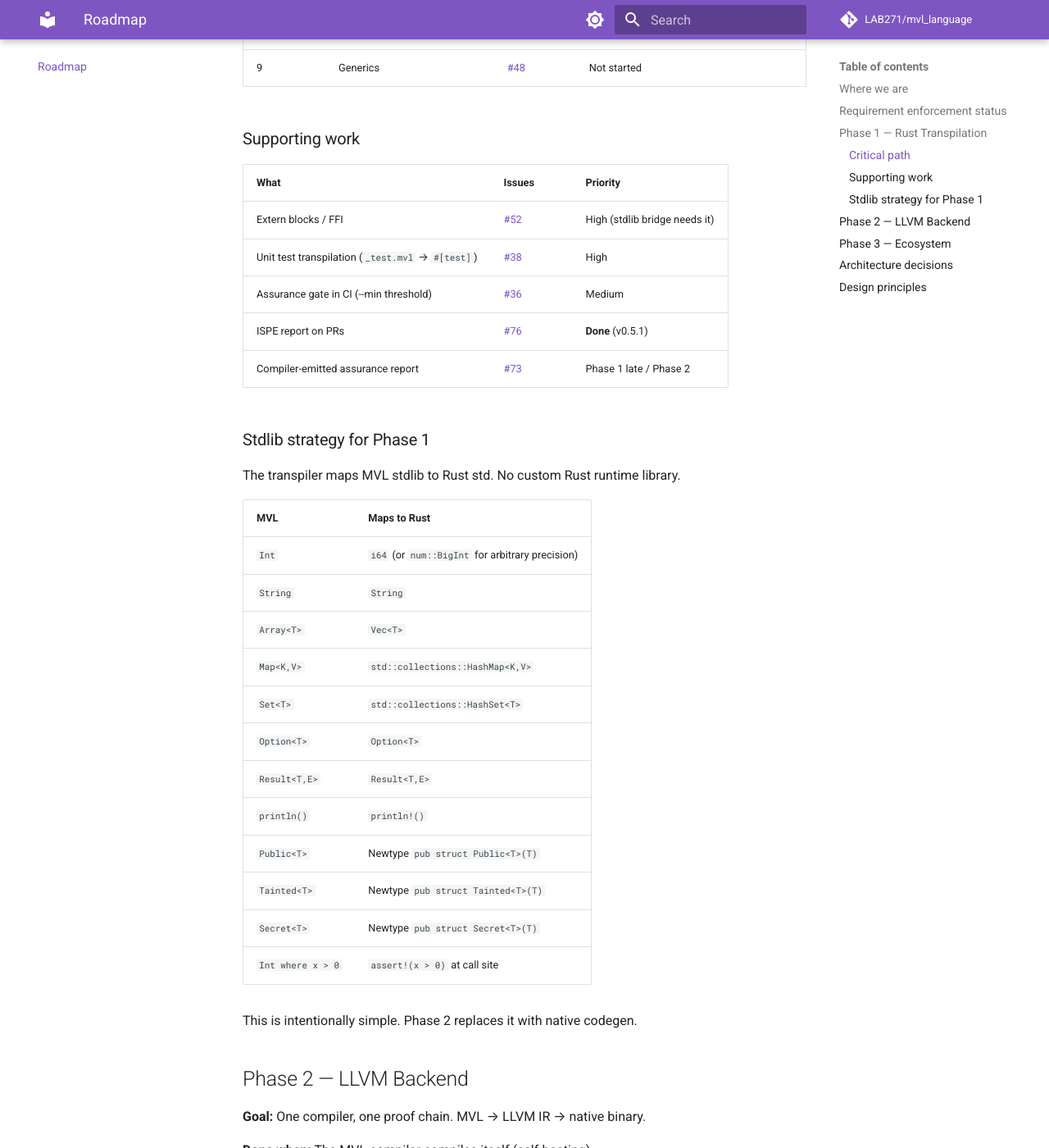
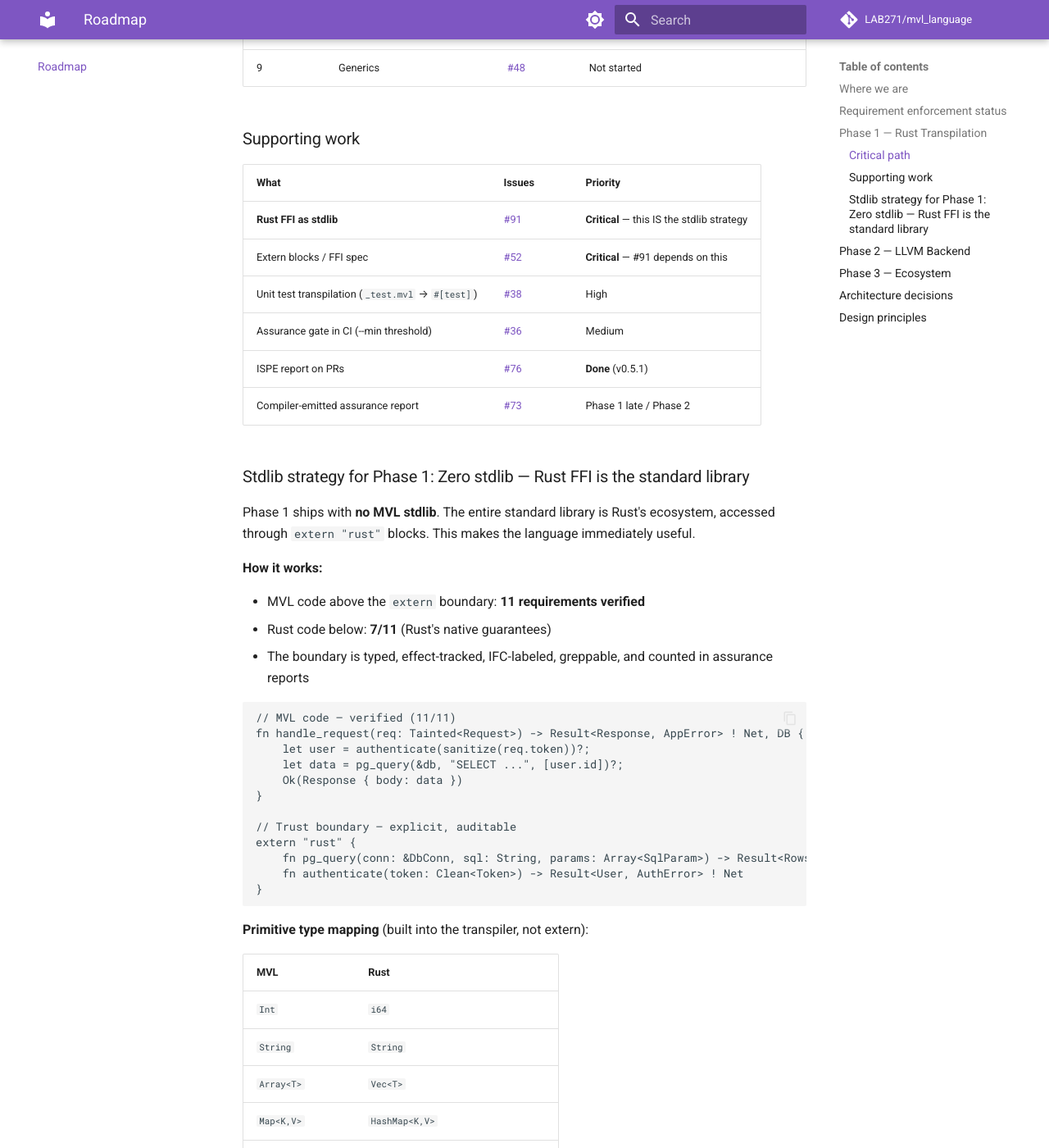
Before and after one commit to mvl-lang/mvl, an MkDocs documentation site: the page built from docs/roadmap.md, in a window 1280 px wide and 1400 px high, scrolled down 2342 px. Shown: the whole window at 82% size. Built offline with MkDocs 1.6.1 and Material for MkDocs 9.7.7, drawn with Linux system fonts in a browser that asks for light colours; comment, search, counter and statistics services are not loaded; some of the changed text lies outside the part shown.

Commit message:
docs: roadmap — zero stdlib, Rust FFI as standard library (#91)
Phase 1 ships with no MVL stdlib. Rust's ecosystem IS the stdlib,
accessed through extern "rust" blocks. The trust boundary is typed,
effect-tracked, and IFC-labeled. Stdlib grows as verified MVL wrappers.

Co-Authored-By: Claude Opus 4.6 (1M context) <noreply@anthropic.com>

````diff
--- a/docs/roadmap.md
+++ b/docs/roadmap.md
@@ -57,32 +57,58 @@ The parser, type checker, and Phase 1 transpiler are complete. All 11 requiremen
 
 | What | Issues | Priority |
 |------|--------|----------|
-| Extern blocks / FFI | [#52](https://github.com/LAB271/mvl_language/issues/52) | High (stdlib bridge needs it) |
+| **Rust FFI as stdlib** | [#91](https://github.com/LAB271/mvl_language/issues/91) | **Critical** — this IS the stdlib strategy |
+| Extern blocks / FFI spec | [#52](https://github.com/LAB271/mvl_language/issues/52) | **Critical** — #91 depends on this |
 | Unit test transpilation (`_test.mvl` → `#[test]`) | [#38](https://github.com/LAB271/mvl_language/issues/38) | High |
 | Assurance gate in CI (--min threshold) | [#36](https://github.com/LAB271/mvl_language/issues/36) | Medium |
 | ISPE report on PRs | [#76](https://github.com/LAB271/mvl_language/issues/76) | **Done** (v0.5.1) |
 | Compiler-emitted assurance report | [#73](https://github.com/LAB271/mvl_language/issues/73) | Phase 1 late / Phase 2 |
 
-### Stdlib strategy for Phase 1
+### Stdlib strategy for Phase 1: Zero stdlib — Rust FFI is the standard library
 
-The transpiler maps MVL stdlib to Rust std. No custom Rust runtime library.
+Phase 1 ships with **no MVL stdlib**. The entire standard library is Rust's ecosystem, accessed through `extern "rust"` blocks. This makes the language immediately useful.
 
-| MVL | Maps to Rust |
-|-----|-------------|
-| `Int` | `i64` (or `num::BigInt` for arbitrary precision) |
+**How it works:**
+
+- MVL code above the `extern` boundary: **11 requirements verified**
+- Rust code below: **7/11** (Rust's native guarantees)
+- The boundary is typed, effect-tracked, IFC-labeled, greppable, and counted in assurance reports
+
+```mvl
+// MVL code — verified (11/11)
+fn handle_request(req: Tainted<Request>) -> Result<Response, AppError> ! Net, DB {
+    let user = authenticate(sanitize(req.token))?;
+    let data = pg_query(&db, "SELECT ...", [user.id])?;
+    Ok(Response { body: data })
+}
+
+// Trust boundary — explicit, auditable
+extern "rust" {
+    fn pg_query(conn: &DbConn, sql: String, params: Array<SqlParam>) -> Result<Rows, DbError> ! DB
+    fn authenticate(token: Clean<Token>) -> Result<User, AuthError> ! Net
+}
+```
+
+**Primitive type mapping** (built into the transpiler, not extern):
+
+| MVL | Rust |
+|-----|------|
+| `Int` | `i64` |
 | `String` | `String` |
 | `Array<T>` | `Vec<T>` |
-| `Map<K,V>` | `std::collections::HashMap<K,V>` |
-| `Set<T>` | `std::collections::HashSet<T>` |
+| `Map<K,V>` | `HashMap<K,V>` |
 | `Option<T>` | `Option<T>` |
 | `Result<T,E>` | `Result<T,E>` |
-| `println()` | `println!()` |
 | `Public<T>` | Newtype `pub struct Public<T>(T)` |
 | `Tainted<T>` | Newtype `pub struct Tainted<T>(T)` |
 | `Secret<T>` | Newtype `pub struct Secret<T>(T)` |
-| `Int where x > 0` | `assert!(x > 0)` at call site |
+| `Int where x > 0` | `debug_assert!(x > 0)` |
 
-This is intentionally simple. Phase 2 replaces it with native codegen.
+**Stdlib growth path:**
+
+1. **Phase 1:** `extern "rust"` only. Cargo.toml pulls Rust crates. Zero MVL stdlib.
+2. **Over time:** Verified MVL wrappers replace extern calls. Each wrapper moves code from "trusted" to "verified."
+3. **The assurance ratio** (verified / total) becomes the metric: start at 60% MVL + 40% extern, push toward 90%.
 
 ## Phase 2 — LLVM Backend
 
````
